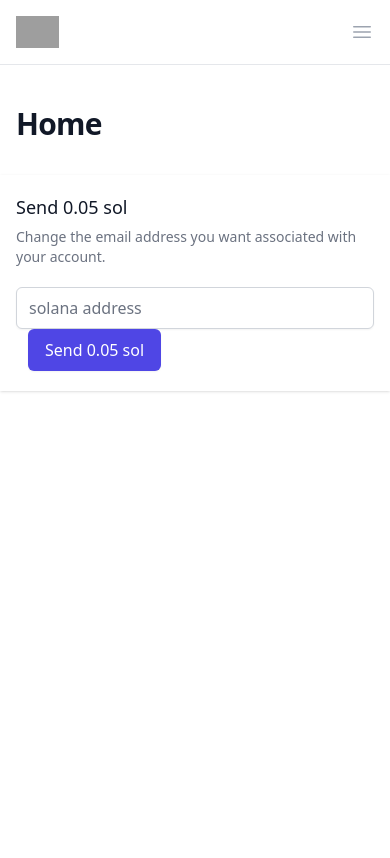
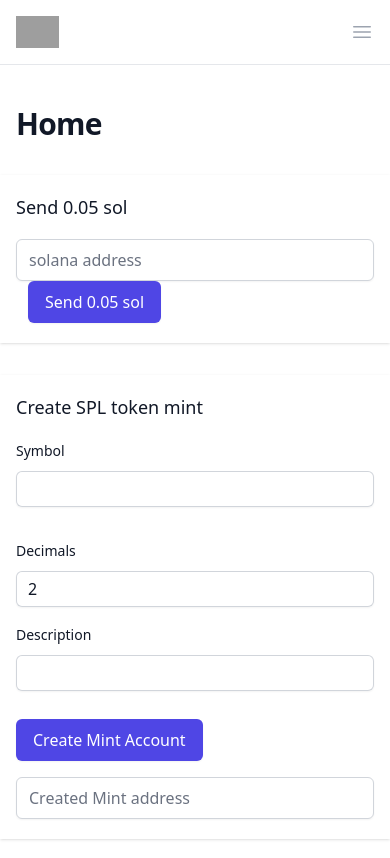
Before and after one commit to zip1798/solana-vue, a Vue app: page / in a window 390 px wide. Shown: the top 858 px of the page. Built offline with nearby package versions, Linux system fonts and the light colour scheme; grey boxes are pictures that could not be loaded; what @solana/wallet-adapter-wallets would draw is missing.

Commit message:
create mint account

```diff
--- a/package.json
+++ b/package.json
@@ -11,8 +11,10 @@
   "dependencies": {
     "@headlessui/vue": "^1.7.22",
     "@heroicons/vue": "^2.1.3",
+    "@solana/spl-token": "^0.4.6",
     "@solana/wallet-adapter-wallets": "^0.19.32",
     "@tailwindcss/forms": "^0.5.7",
+    "pinia": "^2.1.7",
     "solana-wallets-vue": "^0.6.1",
     "vue": "^3.4.21",
     "vue-router": "^4.3.3",
--- /dev/null
+++ b/src/components/global/TextAreaField.vue
@@ -0,0 +1,48 @@
+<script setup lang="ts">
+    import { computed } from 'vue'
+
+    const props = defineProps<{
+        title: string,
+        id: string,
+        name: string,
+        autocomplete?: string,
+        textError: string,
+        modelValue: string
+        isValid: boolean
+     }>()
+
+    const emit = defineEmits(['update:modelValue'])
+
+    const selected = computed({
+        get() {
+            return props.modelValue
+        },
+        set(value) {
+            emit('update:modelValue', value)
+        }
+    })
+
+    const classObject = computed(() => ({
+        'block': true, 'w-full': true, 'rounded-md': true, 'border-0': true, 'py-1.5': true,
+        'text-gray-900': props.isValid, 'ring-gray-300': props.isValid, 'placeholder:text-gray-400': props.isValid, 'focus:ring-indigo-600': props.isValid,
+        'text-red-900': !props.isValid, 'ring-red-300': !props.isValid, 'placeholder:text-red-300': !props.isValid, 'focus:ring-red-500': !props.isValid,
+        'shadow-sm ring-1': true, 'ring-inset': true, 'focus:ring-2': true,
+        'focus:ring-inset': true, 'sm:text-sm': true, 'sm:leading-6': true, 'z-0': true
+    }))
+
+</script>
+
+<template>
+    <div class="col-span-full">
+        <label for="title" :class="['block', 'text-sm', 'font-medium', 'leading-6', isValid?'text-gray-900':'text-red-600']">{{ title }}</label>
+        <div class="mt-2">
+            <textarea
+                v-model="selected"  :name="name" :id="id" :autocomplete="autocomplete"
+                rows="3"
+                :class="classObject"
+                />
+        </div>
+        <p class="mt-2 text-sm text-red-600" id="title-error" v-if="!isValid">{{ textError }}</p>
+        <p class="mt-3 text-sm leading-6 text-gray-600">Write a few sentences about this card.</p>
+    </div>
+</template>
--- /dev/null
+++ b/src/components/global/TextInputField.vue
@@ -0,0 +1,72 @@
+<script setup lang="ts">
+    import { computed } from 'vue'
+    import { ExclamationCircleIcon } from '@heroicons/vue/20/solid'
+
+    const props = defineProps<{
+        title: string,
+        id: string,
+        name: string,
+        autocomplete?: string,
+        textError: string,
+        modelValue: string
+        isValid: boolean,
+        prefix?: string,
+        suffix?: string,
+        placeholder?: string,
+        width?: string
+     }>()
+
+    const emit = defineEmits(['update:modelValue'])
+
+    const selected = computed({
+        get() {
+            return props.modelValue
+        },
+        set(value) {
+            emit('update:modelValue', value)
+        }
+    })
+
+    const fieldWidthClass = computed(() => {
+        switch(props.width) {
+            case "1": return 'sm:col-span-1';
+            case "3": return 'sm:col-span-3';
+        }
+
+        return 'col-span-full';
+    })
+
+    const classObject = computed(() => ({
+        'block': true, 'w-full': true, 'rounded-md': true, 'border-0': true, 'py-1.5': true,
+        'pl-12': !!props.prefix,  'pr-12': !!props.suffix,
+        'text-gray-900': props.isValid, 'ring-gray-300': props.isValid, 'placeholder:text-gray-400': props.isValid, 'focus:ring-indigo-600': props.isValid,
+        'text-red-900': !props.isValid, 'ring-red-300': !props.isValid, 'placeholder:text-red-300': !props.isValid, 'focus:ring-red-500': !props.isValid,
+        'shadow-sm ring-1': true, 'ring-inset': true, 'focus:ring-2': true,
+        'focus:ring-inset': true, 'sm:text-sm': true, 'sm:leading-6': true, 'z-0': true
+    }))
+
+</script>
+
+<template>
+    <div :class="fieldWidthClass">
+        <label for="title" :class="['block', 'text-sm', 'font-medium', 'leading-6', isValid?'text-gray-900':'text-red-600']">{{ title }}</label>
+        <div class="relative mt-2">
+            <div v-if="prefix" class="pointer-events-none absolute inset-y-0 left-0 flex items-center pl-3">
+                <span class="text-gray-500 sm:text-sm">{{ prefix }}</span>
+            </div>
+
+            <input v-model="selected" type="text" :name="name" :id="id" :autocomplete="autocomplete"
+                :class="classObject"
+                :placeholder="placeholder"
+                aria-invalid="true" aria-describedby="title-error" />
+            <div v-if="!isValid && !suffix" class="pointer-events-none absolute inset-y-0 right-0 flex items-center pr-3">
+                <ExclamationCircleIcon class="h-5 w-5 text-red-500" aria-hidden="true" />
+            </div>
+            <div v-if="suffix" class="pointer-events-none absolute inset-y-0 right-0 flex items-center pr-3">
+                <span class="text-gray-500 sm:text-sm">{{ suffix }}</span>
+            </div>
+        </div>
+
+        <p class="mt-2 text-sm text-red-600" id="title-error" v-if="!isValid">{{ textError }}</p>
+        </div>
+</template>
--- a/src/components/pages/Home.vue
+++ b/src/components/pages/Home.vue
@@ -3,18 +3,34 @@ import { ref } from 'vue'
 
 import { useWallet } from 'solana-wallets-vue';
 import { Connection, clusterApiUrl, Keypair, SystemProgram, Transaction, PublicKey, LAMPORTS_PER_SOL  } from '@solana/web3.js';
+import { TOKEN_PROGRAM_ID, TOKEN_2022_PROGRAM_ID, MINT_SIZE, getMinimumBalanceForRentExemptMint, createInitializeMint2Instruction } from "@solana/spl-token";
 import Btn from '../global/Btn.vue';
+import TextInputField from '../global/TextInputField.vue';
+import TextAreaField from '../global/TextAreaField.vue';
 import { toast } from 'vue3-toastify';
 import 'vue3-toastify/dist/index.css';
+import { SOLANA_NETWORK } from '../../settings';
 
 let address = ref("");
 let loading_send_sol = ref(false);
 
-const count = ref(0)
+let loading_create_mint = ref(false);
+
+let symbol = ref("");
+let isValidSimbol = ref(true);
+
+let description = ref("");
+let isValidDescription = ref(true);
+
+let decimals = ref("2");
+let isValidDecimals = ref(true);
+
+let mintAddress = ref("");
+
 
 async function sendSomeSol() {
   try {
-    const connection = new Connection(clusterApiUrl('devnet'))
+    const connection = new Connection(clusterApiUrl(SOLANA_NETWORK))
     const { publicKey, sendTransaction } = useWallet();
     if (!publicKey.value) throw new Error('No wallet found');
 
@@ -37,6 +53,53 @@ async function sendSomeSol() {
   loading_send_sol.value = false;
 }
 
+async function createMintAccount() {
+  try {
+    const connection = new Connection(clusterApiUrl(SOLANA_NETWORK))
+    const { publicKey, sendTransaction } = useWallet();
+    if (!publicKey.value) throw new Error('No wallet found');
+
+    const lamports = await getMinimumBalanceForRentExemptMint(connection);
+    const keypair = Keypair.generate();
+    const programId = TOKEN_PROGRAM_ID;
+
+    const transaction = new Transaction().add(
+        SystemProgram.createAccount({
+            fromPubkey: publicKey.value,
+            newAccountPubkey: keypair.publicKey,
+            space: MINT_SIZE,
+            lamports,
+            programId,
+        }),
+        createInitializeMint2Instruction(
+          keypair.publicKey,
+          Number(decimals.value),
+          new PublicKey(publicKey.value),
+          new PublicKey(publicKey.value),
+          programId
+        )
+    );
+
+    loading_create_mint.value = true;
+    const signature = await sendTransaction(transaction, connection, {signers: [keypair]});
+    await connection.confirmTransaction(signature, 'confirmed');
+
+    toast.success('Mint account created '+ keypair.publicKey.toBase58());
+    mintAddress.value = keypair.publicKey.toBase58();
+  } catch(error) {
+    console.log(error)
+    toast.error(String(error))
+  }
+  clearMintForm()
+  loading_create_mint.value = false;
+}
+
+function clearMintForm() {
+  symbol.value = "";
+  description.value = "";
+  decimals.value = 2;
+}
+
 </script>
 
 
@@ -46,7 +109,7 @@ async function sendSomeSol() {
     <div class="px-4 py-5 sm:p-6">
       <h3 class="text-lg font-medium leading-6 text-gray-900">Send 0.05 sol</h3>
       <div class="mt-2 max-w-xl text-sm text-gray-500">
-        <p>Change the email address you want associated with your account.</p>
+        <p></p>
       </div>
       <form class="mt-5 sm:flex sm:items-center">
         <div class="w-full sm:max-w-xs">
@@ -60,4 +123,55 @@ async function sendSomeSol() {
 
 
 
+  <!-- Send some sol-->
+  <div class="bg-white shadow sm:rounded-lg my-8">
+    <div class="px-4 py-5 sm:p-6">
+      <h3 class="text-lg font-medium leading-6 text-gray-900">Create SPL token mint</h3>
+      <div class="mt-2 max-w-xl text-sm text-gray-500">
+        <p></p>
+      </div>
+      <form class="mt-5 ">
+        <div class="grid max-w-2xl grid-cols-1 gap-x-6 gap-y-8 sm:grid-cols-6 md:col-span-2 my-4">
+            <TextInputField
+                v-model="symbol"
+                id="symbol"
+                name="symbol"
+                title="Symbol"
+                width="3"
+                :is-valid="isValidSimbol"
+                text-error="Not a valid symbol."
+            />
+            <TextInputField
+                v-model="decimals"
+                id="decimals"
+                name="decimals"
+                title="Decimals"
+                width="3"
+                :is-valid="isValidDecimals"
+                text-error="Not a valid decimals." />
+         </div>
+         <div class="my-4">
+         <TextInputField
+            v-model="description"
+            id="description"
+            name="description"
+            title="Description"
+            :is-valid="isValidDescription"
+            text-error="Not a valid description."
+          />
+          </div>
+
+          <btn :loading="loading_create_mint" @click="createMintAccount" class="mt-3" >Create Mint Account</btn>
+
+          <div class="w-full mt-4">
+            <label for="mintAddress" class="sr-only">Created Mint address</label>
+            <input v-model="mintAddress" type="text" name="mintAddress" id="mintAddress" disabled class="block w-full rounded-md border-gray-300 shadow-sm focus:border-indigo-500 focus:ring-indigo-500 sm:text-sm" placeholder="Created Mint address" />
+          </div>
+
+      </form>
+    </div>
+  </div>
+
+
+
 </template>
--- a/src/main.ts
+++ b/src/main.ts
@@ -1,6 +1,7 @@
 import { createApp } from 'vue'
 import VueRouter, { createRouter, createWebHashHistory } from 'vue-router'
 import Vue3Toastify, {type ToastContainerOptions} from 'vue3-toastify'
+import { createPinia } from 'pinia'
 import './style.css'
 import App from './App.vue'
 import routes from './routes'
@@ -26,7 +27,10 @@ const router = createRouter({
   routes,
 });
 
+const pinia = createPinia()
+
 createApp(App)
+  .use(pinia)
   .use(router)
   .use(Vue3Toastify, {
     autoClose: 3000,
--- /dev/null
+++ b/src/settings.ts
@@ -0,0 +1,2 @@
+export const SOLANA_ADDRESS = 'B5EucqcybsSdvP2CYQzJwmKDmTLgPMWnY2Gswjv4LwNb';
+export const SOLANA_NETWORK = 'devnet';
--- /dev/null
+++ b/src/stores/app.ts
@@ -0,0 +1,52 @@
+import { defineStore } from "pinia";
+import { CONFIG } from "../../config"
+
+export const useAppStore = defineStore("app", {
+
+  state: () => ({
+    token: '',
+    chainId: '',
+    messages: [] as IMessage[],
+    counter: 0
+  }),
+
+  getters: {
+    getCount: (state) => { return state.counter },
+
+    isCurrentChain: state => {
+        return state.chainId === CONFIG.NETWORK_ID;
+    }
+  },
+
+  actions: {
+    increment() {
+      this.counter++;
+    },
+
+    addMessage(type: string, title: string, body: string) {
+        const id = '' + (new Date()).getTime();
+        this.messages.push({ id, title, body, type });
+    },
+
+    removeMessage(id: string) {
+        this.messages = this.messages.filter(message => message.id !== id);
+    },
+
+    saveToken(token: string) {
+        this.token = token;
+        localStorage.setItem('token', token);
+    },
+
+    clearToken() {
+        this.token = '';
+        localStorage.setItem('token', '');
+    },
+
+    showError(code: string, text: string) {
+        const id = '' + (new Date()).getTime();
+        this.messages.push({ id, title: 'Error: ' + code, body: text, type: 'error' });
+    }
+
+
+  }
+});
```
Also changed, not shown: 1 other file (tests, documents, lock files or other folders).
